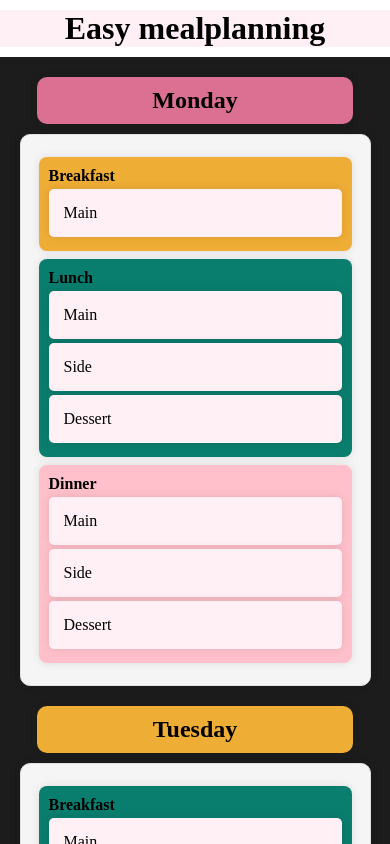
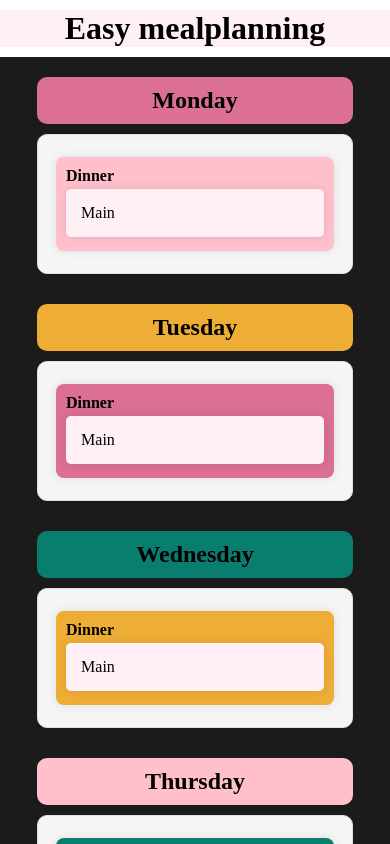
Before and after one commit to Nymesia47/meal-planner-generator, a React (Vite) app: page / in a window 390 px wide. Shown: the top 844 px of the page. Built offline with nearby package versions, Linux system fonts and the light colour scheme.

Commit message:
added media queries

```diff
--- a/src/components/WeekSchedule.jsx
+++ b/src/components/WeekSchedule.jsx
@@ -4,7 +4,7 @@
 function WeekSchedule() {
   return (
     <section className="week">
-            <ul>
+            <ul className="week-days">
                 <li className='dayCard'>
                     <h3 className="peach-bg">Monday</h3>
                     <ul className='dayCard-meals-list'>
--- a/src/styles/Day-plan.scss
+++ b/src/styles/Day-plan.scss
@@ -8,13 +8,23 @@
 
 main {
     background-color: rgb(29, 28, 28);
+
 }
 
 .week {
     width: 100%;
 
-    & ul {
+
+    &-days {
         width: 100%;
+        display: flex;
+        flex-direction: column;
+
+        @media(min-width: 768px) {
+            flex-direction: row;
+            flex-wrap: wrap;
+            justify-content: space-around;
+        }
     }
 }
 
@@ -24,6 +34,14 @@
     flex-direction: column;
     justify-items: center;
     margin: 10px auto;
+
+    @media(min-width: 768px) {
+        width: 33%;
+    }
+
+    @media(min-width: 1000px) {
+        width: 25%;
+    }
 
     & h3 {
         font-size: 1.5rem;
@@ -50,6 +68,10 @@
         box-shadow: 0 0 10px rgba(0, 0, 0, 0.1);
         padding: 18px;
         margin: auto;
+
+        @media(min-width: 768px) {
+            flex-direction: column;
+        }
 
         &-item {
             display: flex;
@@ -107,6 +129,6 @@
     background-color: gold
   }
 
-.hiddens {
+.hidden {
     display: none;
 }
```
